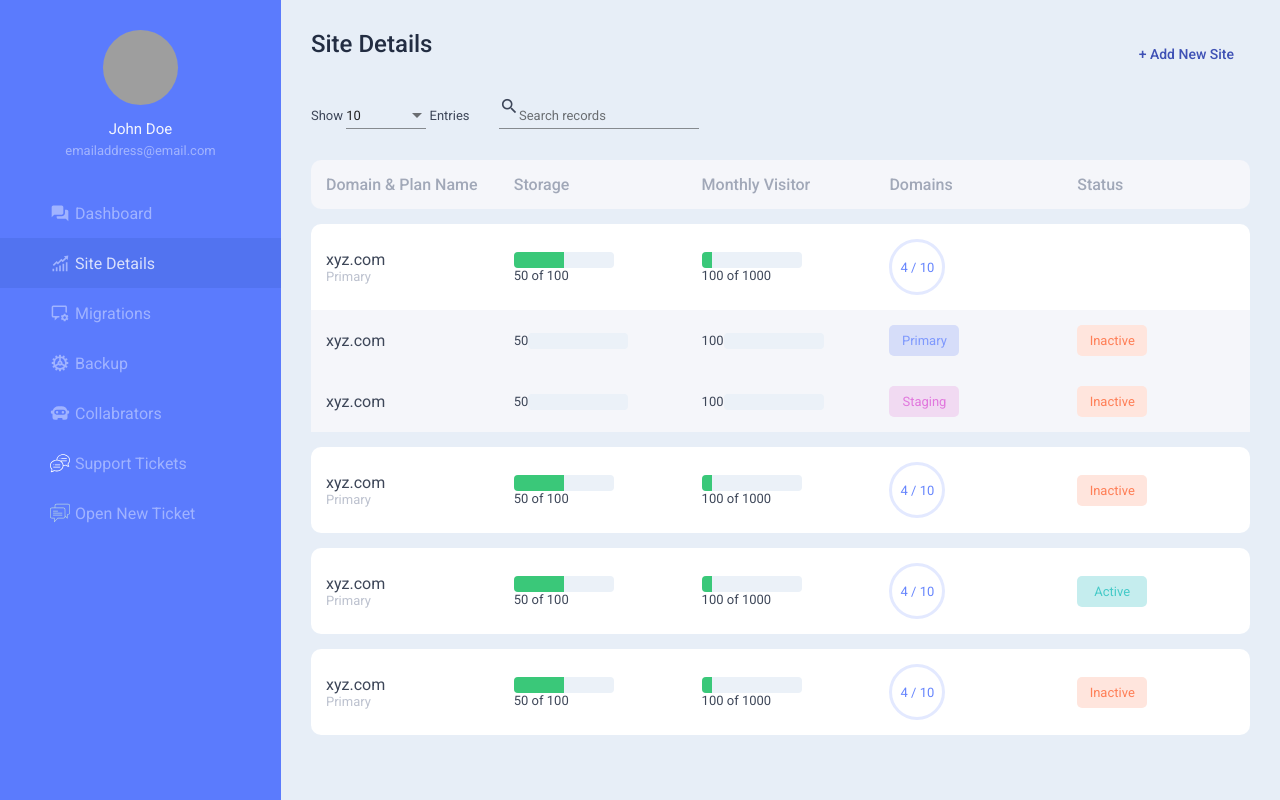
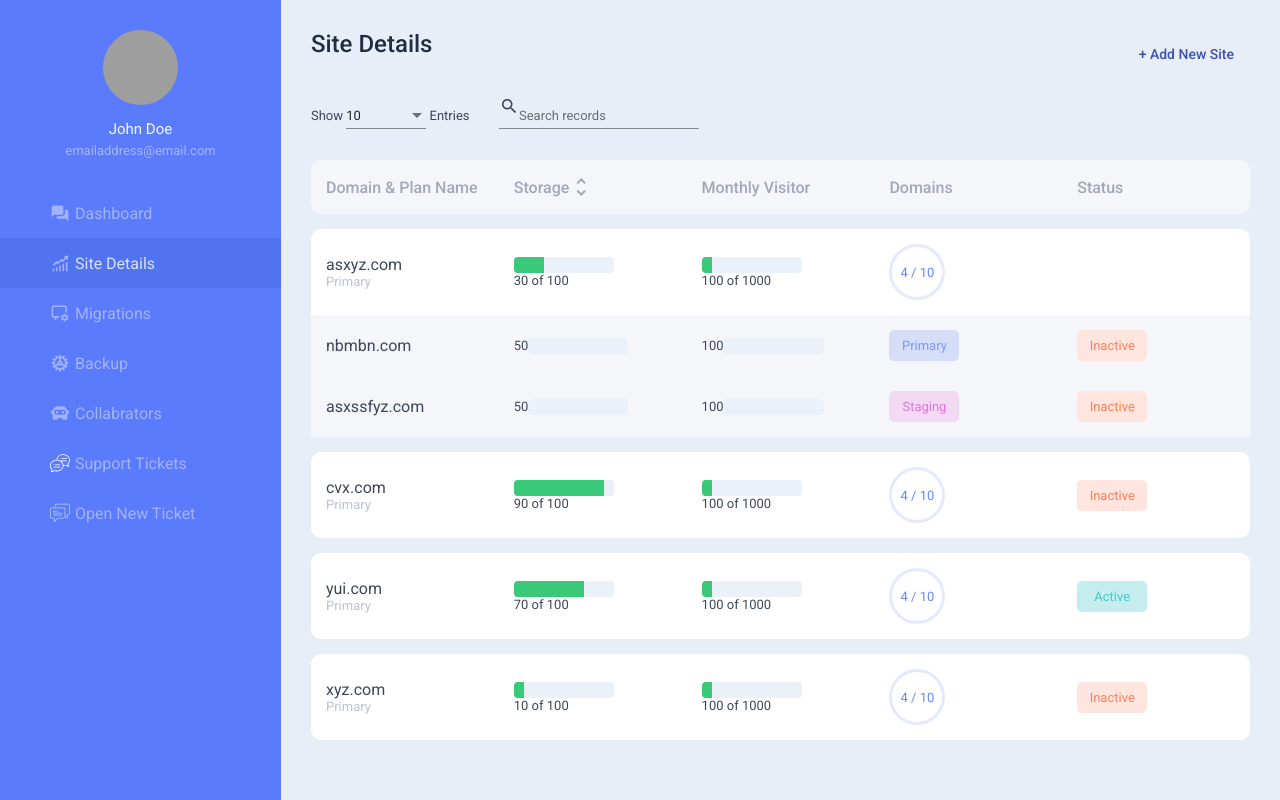
Before and after one commit to samantasumit/site-details-app, an Angular app: page /details in a window 1280 px wide. Built offline with nearby package versions, Linux system fonts and the light colour scheme; grey boxes are pictures that could not be loaded.

Commit message:
add ordering

```diff
--- a/angular.json
+++ b/angular.json
@@ -17,7 +17,7 @@
         "build": {
           "builder": "@angular-devkit/build-angular:browser",
           "options": {
-            "outputPath": "dist/site-details-app",
+            "outputPath": "dist",
             "index": "src/index.html",
             "main": "src/main.ts",
             "polyfills": "src/polyfills.ts",
--- a/src/app/modules/site-details/add-site-details-dialog/add-site-details-dialog.component.html
+++ b/src/app/modules/site-details/add-site-details-dialog/add-site-details-dialog.component.html
@@ -46,15 +46,15 @@
           </mat-option>
         </mat-select>
       </mat-form-field>
-      <span (click)="removeSubdomain(i, data)" class="material-icons close">
-        close
-      </span>
     </div>
     <div class="fields">
       <mat-form-field>
         <mat-label>Monthly Visitor</mat-label>
         <input matInput type="number" min="0" [(ngModel)]="subdomain.monthlyVisitor">
       </mat-form-field>
+      <span (click)="removeSubdomain(i, data)" class="material-icons close">
+        close
+      </span>
     </div>
   </ng-container>
   <button mat-button (click)="addSubdomain(data)">Add More</button>
--- a/src/app/modules/site-details/add-site-details-dialog/add-site-details-dialog.component.scss
+++ b/src/app/modules/site-details/add-site-details-dialog/add-site-details-dialog.component.scss
@@ -10,9 +10,9 @@
     }
     .close {
          position: absolute;
-         right: 50%;
+         right: 0;
          top: 50%;
-         transform: translate(50%, -50%);
+         transform: translate(0, -50%);
          z-index: 2;
          cursor: pointer;
     }
@@ -20,3 +20,9 @@
 .actions {
     float: right;
 }
+@media screen and (max-width: 767px) {
+    .fields {
+        flex-direction: column;
+        width: 100%;
+    }
+}
--- a/src/app/modules/site-details/components/site-details.component.html
+++ b/src/app/modules/site-details/components/site-details.component.html
@@ -30,6 +30,13 @@
                 </div>
                 <div class="h-column">
                     Storage
+                    <span (click)="changeSort()" class="material-icons sort">
+                        <span [ngSwitch]="sortType">
+                            <ng-container *ngSwitchCase="sortTypes[0]">unfold_more</ng-container>
+                            <ng-container *ngSwitchCase="sortTypes[1]">keyboard_arrow_up</ng-container>
+                            <ng-container *ngSwitchCase="sortTypes[2]">keyboard_arrow_down</ng-container>
+                        </span>
+                    </span>
                 </div>
                 <div class="h-column">
                     Monthly Visitor
@@ -42,7 +49,7 @@
                 </div>
             </div>
             <div class="domain-outer">
-                <ng-container *ngFor="let domain of domains | searchText:searchText:'domain':'status' | slice:0:pageSize">
+                <ng-container *ngFor="let domain of domains | searchText:searchText:'domain' | slice:0:pageSize | orderBy:sortType:'usedStorage':'storage'">
                     <div class="domain" [ngClass]="{ 'has-children' : domain?.subdomains?.length }">
                         <div class="d-column">
                             <div>
@@ -104,7 +111,7 @@
                         </div>
 
                     </div>
-                    <ng-container *ngFor="let subdomain of domain?.subdomains | searchText:searchText:'domain':'status'">
+                    <ng-container *ngFor="let subdomain of domain?.subdomains | searchText:searchText:'domain'">
                         <div class="domain subdomain">
                             <div class="d-column">
                                 <div>
@@ -165,7 +172,8 @@
                         </div>
                     </ng-container>
                 </ng-container>
-                <ng-container *ngIf="!domains || (domains | searchText:searchText:'domain':'status')?.length == 0" class="domain">
+                <ng-container *ngIf="!domains || (domains | searchText:searchText:'domain')?.length == 0"
+                    class="domain">
                     <p class="text-center light">
                         No records found.
                     </p>
--- a/src/app/modules/site-details/components/site-details.component.scss
+++ b/src/app/modules/site-details/components/site-details.component.scss
@@ -43,6 +43,9 @@
                     align-items: center;
                     color: #a1a8b8;
                     font-weight: 500;
+                    .sort {
+                        cursor: pointer;
+                    }
                 }
             }
             .domain-outer {
--- a/src/app/modules/site-details/components/site-details.component.ts
+++ b/src/app/modules/site-details/components/site-details.component.ts
@@ -14,14 +14,21 @@ export class SiteDetailsComponent implements OnInit {
   domains = [];
   pageSize;
   searchText;
+  sortTypes = [0, 1, 2];
+  sortType;
 
   constructor(public dialog: MatDialog,
     public apiService: ApiService) {
     this.pageSize = this.pageSizes[0];
+    this.sortType = this.sortTypes[0];
   }
 
   ngOnInit() {
     this.getDomains();
+  }
+
+  changeSort() {
+    this.sortType = (this.sortType + 1) % 3;
   }
 
   getDomains() {
--- a/src/app/modules/site-details/site-details.module.ts
+++ b/src/app/modules/site-details/site-details.module.ts
@@ -10,12 +10,14 @@ import { MatDialogModule } from '@angular/material/dialog';
 import { FormsModule } from '@angular/forms';
 import { SiteDetailsRoutingModule } from './site-details-routing.module';
 import { SearchTextPipe } from 'src/app/pipes/search-text.pipe';
+import { OrderByPipe } from 'src/app/pipes/order-by.pipe';
 
 @NgModule({
   declarations: [
     SiteDetailsComponent,
     AddSiteDetailsDialogComponent,
-    SearchTextPipe
+    SearchTextPipe,
+    OrderByPipe
   ],
   imports: [
     CommonModule,
--- /dev/null
+++ b/src/app/pipes/order-by.pipe.ts
@@ -0,0 +1,44 @@
+import { Pipe, PipeTransform } from '@angular/core';
+
+@Pipe({
+  name: 'orderBy'
+})
+export class OrderByPipe implements PipeTransform {
+
+  transform(value: any, ...args: any[]): any {
+
+    if (!value || value.length == 0) {
+      return [];
+    }
+    if (args.length < 3) {
+      return value;
+    }
+    const sortType = args[0];
+    const dividendKey = args[1];
+    const divisorKey = args[2];
+    value.sort((a: any, b: any): any => {
+      const a1 = a[dividendKey] / a[divisorKey];
+      const b1 = b[dividendKey] / b[divisorKey];
+      if (sortType == 1) {
+        if (b1 > a1) {
+          return 1;
+        } else if (b1 < a1) {
+          return -1;
+        } else {
+          return 0;
+        }
+      } else if (sortType == 2) {
+        if (a1 > b1) {
+          return 1;
+        } else if (a1 < b1) {
+          return -1;
+        } else {
+          return 0;
+        }
+      }
+
+    });
+    return value;
+  }
+
+}
--- a/src/app/services/api.service.ts
+++ b/src/app/services/api.service.ts
@@ -15,9 +15,9 @@ export class ApiService {
   constructor() {
     this.domains = [{
       id: 1,
-      domain: 'xyz.com',
+      domain: 'asxyz.com',
       storage: 100,
-      usedStorage: 50,
+      usedStorage: 30,
       avaialableDomains: 10,
       domainTag: 'Primary',
       usedDomains: 4,
@@ -25,7 +25,7 @@ export class ApiService {
       monthlyVisitor: 100,
       subdomains: [{
         id: 11,
-        domain: 'xyz.com',
+        domain: 'nbmbn.com',
         usedStorage: 50,
         domainTag: 'Primary',
         usedDomains: 4,
@@ -33,7 +33,7 @@ export class ApiService {
         monthlyVisitor: 100
       }, {
         id: 12,
-        domain: 'xyz.com',
+        domain: 'asxssfyz.com',
         usedStorage: 50,
         domainTag: 'Staging',
         usedDomains: 4,
@@ -42,9 +42,9 @@ export class ApiService {
       }]
     }, {
       id: 2,
-      domain: 'xyz.com',
+      domain: 'cvx.com',
       storage: 100,
-      usedStorage: 50,
+      usedStorage: 90,
       avaialableDomains: 10,
       domainTag: 'Primary',
       usedDomains: 4,
@@ -54,9 +54,9 @@ export class ApiService {
       subdomains: []
     }, {
       id: 3,
-      domain: 'xyz.com',
+      domain: 'yui.com',
       storage: 100,
-      usedStorage: 50,
+      usedStorage: 70,
       avaialableDomains: 10,
       domainTag: 'Primary',
       usedDomains: 4,
@@ -68,7 +68,7 @@ export class ApiService {
       id: 4,
       domain: 'xyz.com',
       storage: 100,
-      usedStorage: 50,
+      usedStorage: 10,
       avaialableDomains: 10,
       domainTag: 'Primary',
       usedDomains: 4,
```
Also changed, not shown: 1 other file (tests, documents, lock files or other folders).
